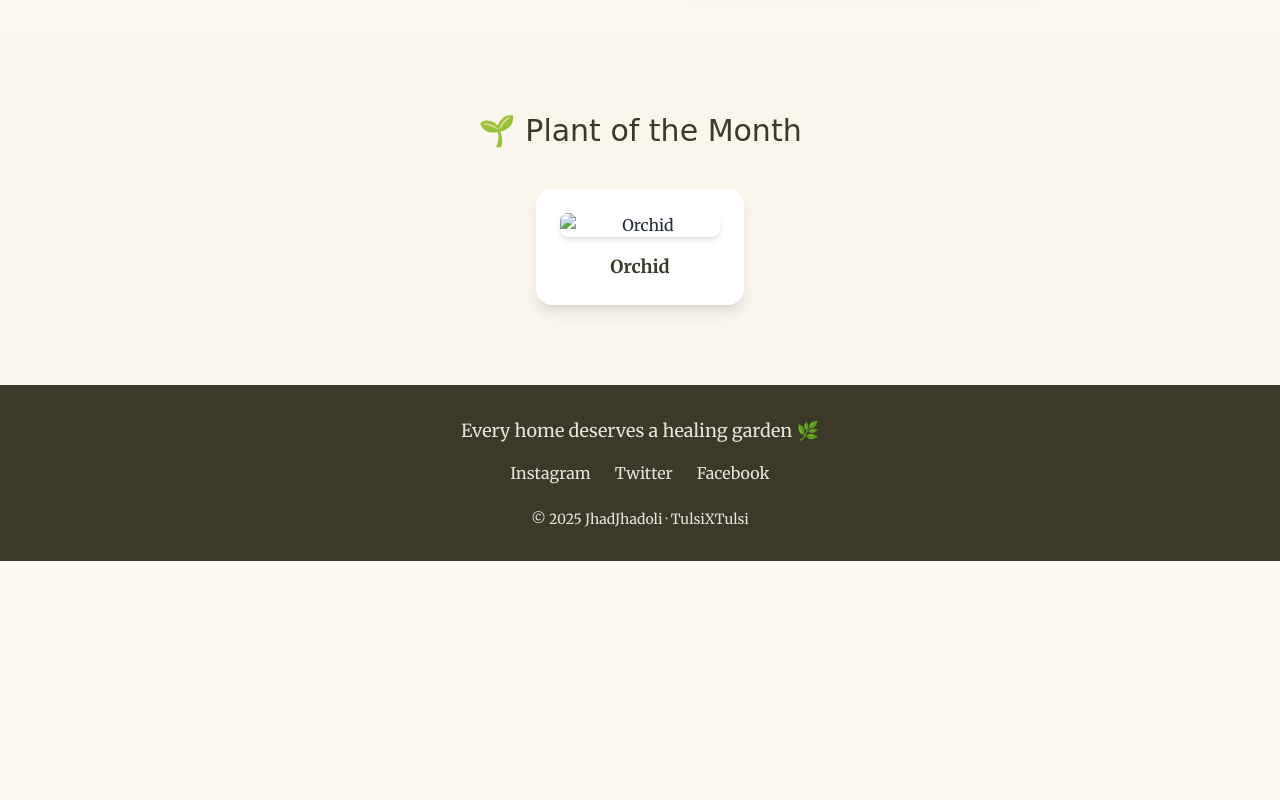
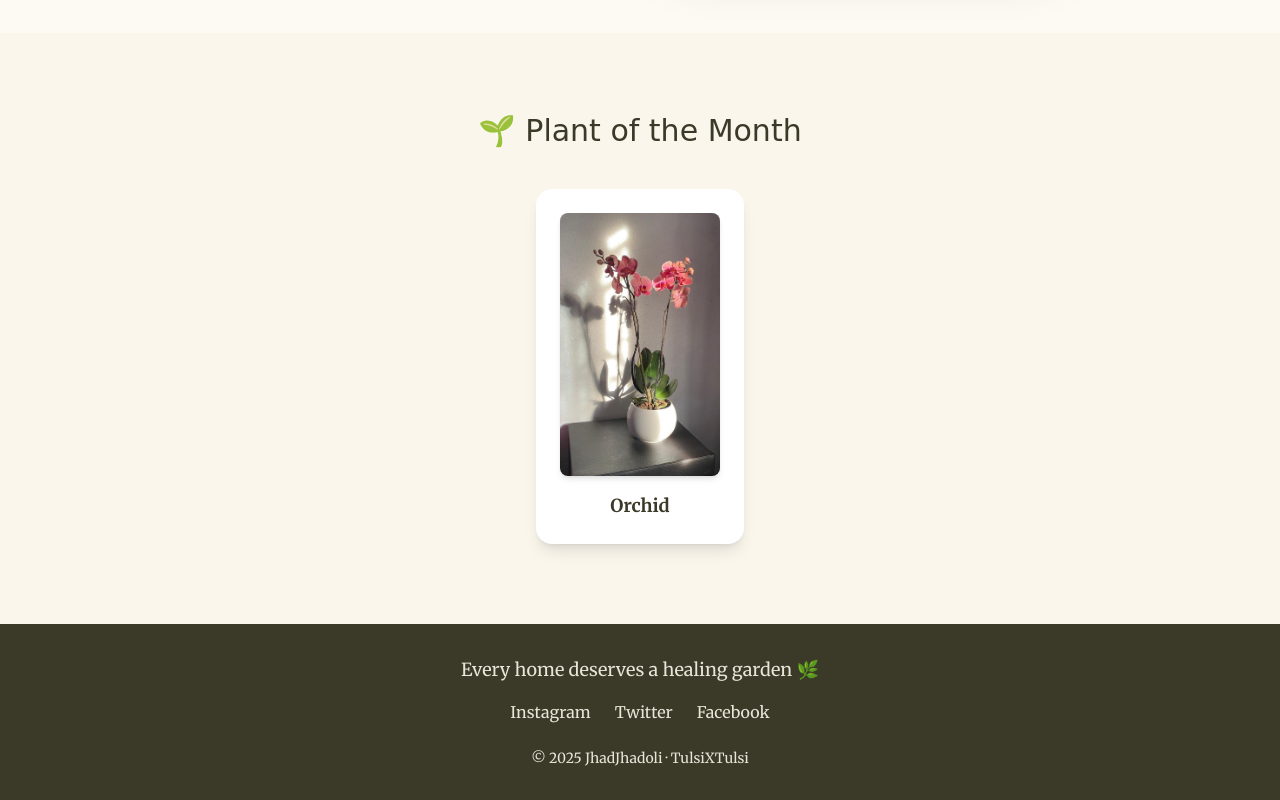
Before and after one commit to itsrishitaaaa/jhadjhaoli.com, a website: page index.html in a window 1280 px wide. Shown: the part 1131-1931 px from the top of the page. Before the commit the page ends 1692 px from the top, so only its background shows below. Drawn offline with nearby package versions, Linux system fonts and the light colour scheme; files whose address does not match are found by name; a web font is replaced by a local one.

Commit message:
Add files via upload

```diff
--- a/index.html
+++ b/index.html
@@ -72,7 +72,7 @@
   <section class="bg-[#faf6ec] py-20 text-center">
     <h3 class="text-3xl handwritten text-[#3b3a28] mb-10">🌱 Plant of the Month</h3>
     <div class="inline-block p-6 bg-white rounded-2xl shadow-lg hover:shadow-xl transition">
-      <img src="" class="rounded-lg shadow-md w-40 mx-auto" alt="Orchid">
+      <img src="C:\my files\jhadjhadoli.com\orquídea.jpeg" class="rounded-lg shadow-md w-40 mx-auto" alt="Orchid">
       <p class="mt-4 text-lg font-semibold text-[#3b3a28]">Orchid</p>
     </div>
   </section>
```
Also changed, not shown: orquídea.jpeg (added).
